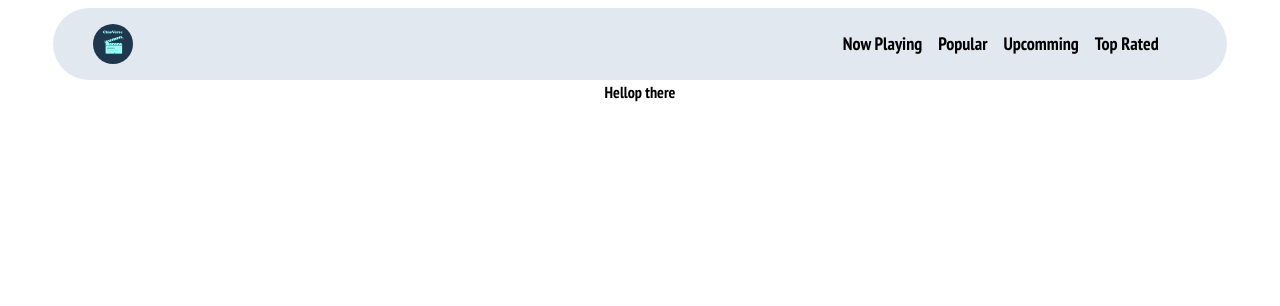
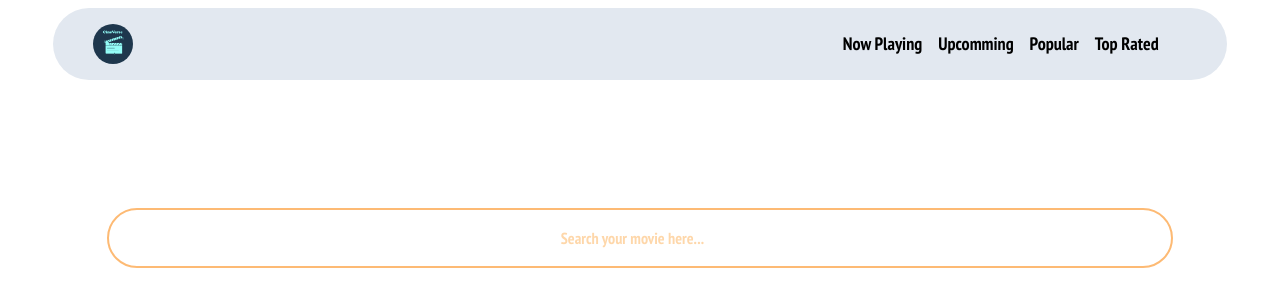
Before and after one commit to MainaliMiraj/Cine-Verse, a Next.js app: page / in a window 1280 px wide. Shown: the top 306 px of the page. Built offline with nearby package versions, Linux system fonts and the light colour scheme.

Commit message:
added the search component

```diff
--- a/src/Misc/misc.ts
+++ b/src/Misc/misc.ts
@@ -4,12 +4,12 @@
     location: "now-playing",
   },
   {
+    title: "Upcomming",
+    location: "/upcomming",
+  },
+  {
     title: "Popular",
     location: "/popular",
-  },
-  {
-    title: "Upcomming",
-    location: "/upcomming",
   },
   {
     title: "Top Rated",
--- a/src/app/page.tsx
+++ b/src/app/page.tsx
@@ -1,9 +1,9 @@
-
+import SearchComponent from "@/components/SearchComponent/SearchComponent";
 
 export default function Home() {
   return (
     <div className="flex  flex-col items-center">
-      Hellop there
+      <SearchComponent />
     </div>
   );
 }
--- a/src/components/Navbar/Navbar.tsx
+++ b/src/components/Navbar/Navbar.tsx
@@ -11,7 +11,7 @@
 
   return (
     <div className="flex justify-center items-center flex-col">
-      <div className="w-11/12 bg-slate-200 mt-2 px-10 py-4 sm:rounded-full flex justify-between items-center flex-row rounded-b-none rounded-t-full">
+      <div className="w-11/12 bg-slate-200 mt-2 px-10 py-4 sm:rounded-full flex justify-between items-center flex-row rounded-b-none rounded-t-full ">
         <Link href={"/"}>
           <Image
             src={"/images/CineVerse.png"}
--- a/src/components/SearchComponent/SearchComponent.tsx
+++ b/src/components/SearchComponent/SearchComponent.tsx
@@ -0,0 +1,15 @@
+import React from "react";
+
+const SearchComponent = () => {
+  return (
+    <div className="flex w-full justify-center">
+      <input
+        type="search"
+        placeholder="Search your movie here..."
+        className="p-4 mt-32 rounded-full w-10/12 text-center border-2 border-orange-300 placeholder-orange-200 caret-orange-400 place outline-none focus:border-orange-400"
+      />
+    </div>
+  );
+};
+
+export default SearchComponent;
```
Also changed, not shown: public/images/transparent.png (deleted).
